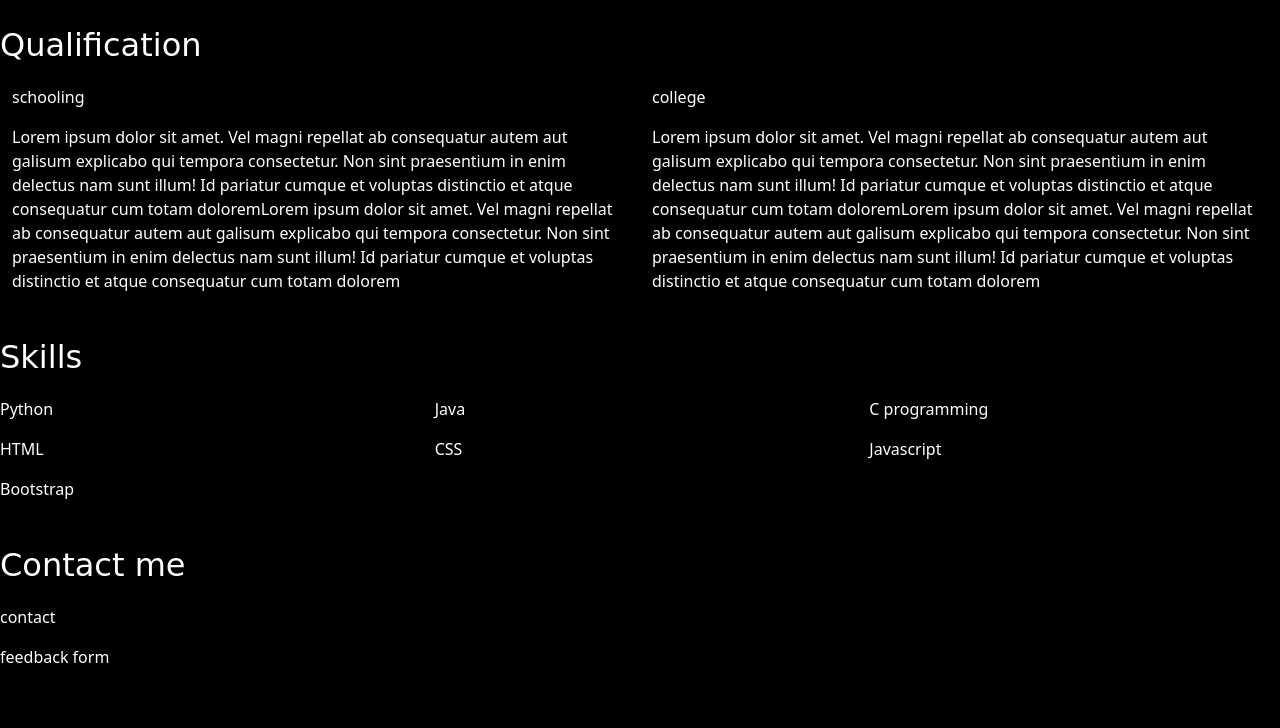
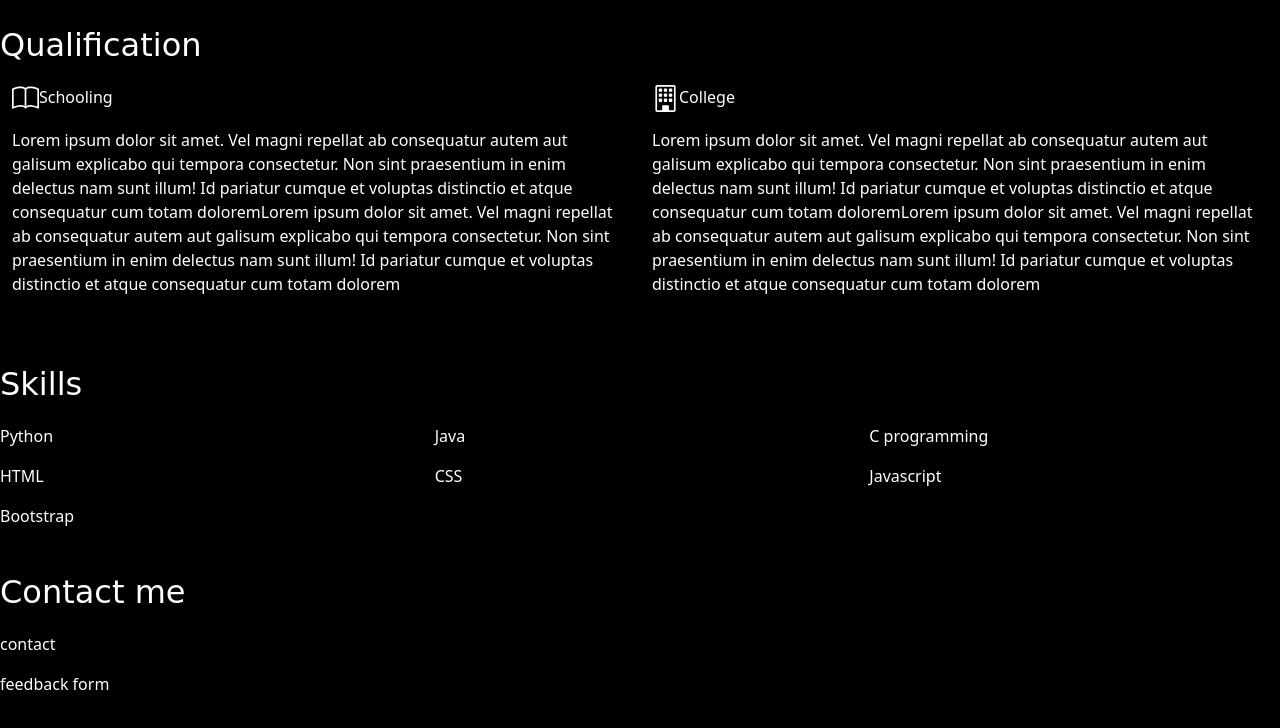
Before and after one commit to aishwaryats/portfolio, a plain HTML site: page index.html in a window 1280 px wide. Shown: the part 1033-1761 px from the top of the page. Drawn offline with nearby package versions, Linux system fonts and the light colour scheme.

Commit message:
qualification section modified

```diff
--- a/index.html
+++ b/index.html
@@ -82,11 +82,12 @@
         <div class="container-fluid">
             <div class="row">
                 <div class="col-12 col-lg-6">
-                    <p>schooling</p>
+                    <p> <img src="images/book.svg" alt="symbol" >Schooling</p>
                     <p>Lorem ipsum dolor sit amet. Vel magni repellat ab consequatur autem aut galisum explicabo qui tempora consectetur. Non sint praesentium in enim delectus nam sunt illum! Id pariatur cumque et voluptas distinctio et atque consequatur cum totam doloremLorem ipsum dolor sit amet. Vel magni repellat ab consequatur autem aut galisum explicabo qui tempora consectetur. Non sint praesentium in enim delectus nam sunt illum! Id pariatur cumque et voluptas distinctio et atque consequatur cum totam dolorem</p>
+                    <br>
                 </div>
                 <div class="col-12 col-lg-6">
-                    <p>college</p>
+                    <p><img src="images/building.svg" alt="symbol" >College</p>
                     <p>Lorem ipsum dolor sit amet. Vel magni repellat ab consequatur autem aut galisum explicabo qui tempora consectetur. Non sint praesentium in enim delectus nam sunt illum! Id pariatur cumque et voluptas distinctio et atque consequatur cum totam doloremLorem ipsum dolor sit amet. Vel magni repellat ab consequatur autem aut galisum explicabo qui tempora consectetur. Non sint praesentium in enim delectus nam sunt illum! Id pariatur cumque et voluptas distinctio et atque consequatur cum totam dolorem</p>
                 </div>
             </div>
```
Also changed, not shown: images/book.svg (added), images/building.svg (added).
